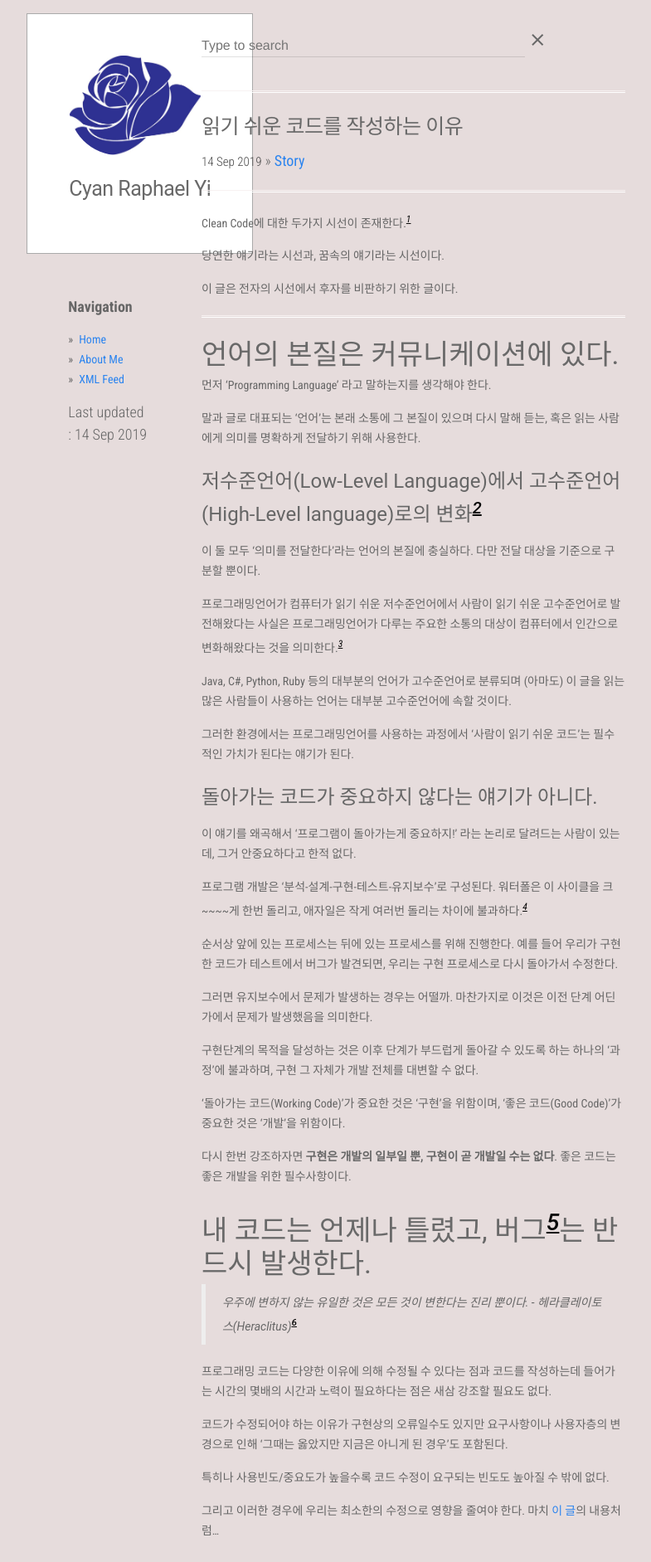
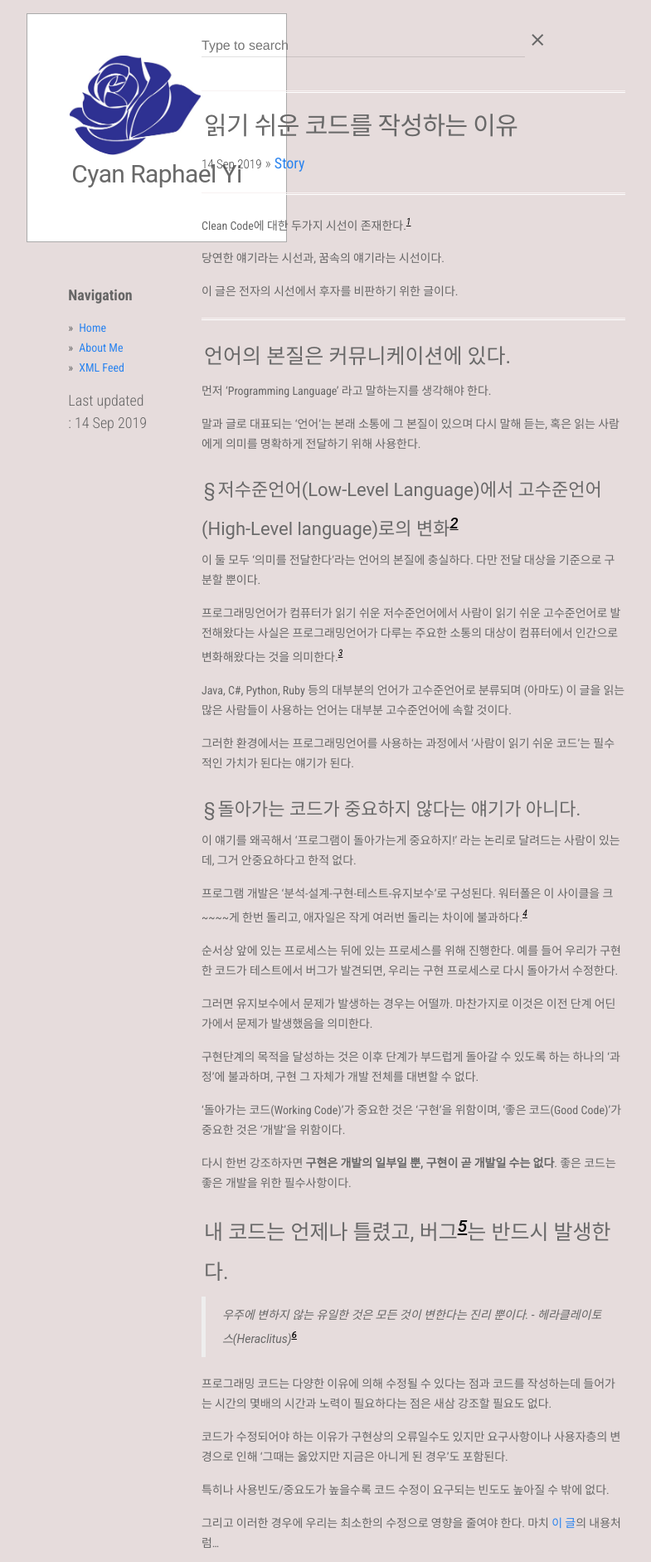
Before and after one commit to CyanRYi/cyanryi.github.io, a Jekyll site: the page built from _posts/ko/2019-09-14-Maketh-Readable-Code.md, in a window 1280 px wide. Shown: the top 1883 px of the page at 83% size, without its empty margins (89-874 px from the left). Built offline with Jekyll 4.4.1, drawn with Linux system fonts in a browser that asks for light colours.

Commit message:
Header CSS 수정

```diff
--- a/_posts/ko/2019-09-14-Maketh-Readable-Code.md
+++ b/_posts/ko/2019-09-14-Maketh-Readable-Code.md
@@ -12,13 +12,13 @@
 이 글은 전자의 시선에서 후자를 비판하기 위한 글이다.
 
 ---
-### 언어의 본질은 커뮤니케이션에 있다.
+## 언어의 본질은 커뮤니케이션에 있다.
 
 먼저 'Programming Language' 라고 말하는지를 생각해야 한다.
 
 말과 글로 대표되는 '언어'는 본래 소통에 그 본질이 있으며 다시 말해 듣는, 혹은 읽는 사람에게 의미를 명확하게 전달하기 위해 사용한다.
 
-#### 저수준언어(Low-Level Language)에서 고수준언어(High-Level language)로의 변화[^2]
+### 저수준언어(Low-Level Language)에서 고수준언어(High-Level language)로의 변화[^2]
 
 이 둘 모두 '의미를 전달한다'라는 언어의 본질에 충실하다. 다만 전달 대상을 기준으로 구분할 뿐이다.
 
@@ -28,7 +28,7 @@
 
 그러한 환경에서는 프로그래밍언어를 사용하는 과정에서 '사람이 읽기 쉬운 코드'는 필수적인 가치가 된다는 얘기가 된다.
 
-#### 돌아가는 코드가 중요하지 않다는 얘기가 아니다.
+### 돌아가는 코드가 중요하지 않다는 얘기가 아니다.
 
 이 얘기를 왜곡해서 '프로그램이 돌아가는게 중요하지!' 라는 논리로 달려드는 사람이 있는데, 그거 안중요하다고 한적 없다.
 
@@ -44,7 +44,7 @@
 
 다시 한번 강조하자면 **구현은 개발의 일부일 뿐, 구현이 곧 개발일 수는 없다**. 좋은 코드는 좋은 개발을 위한 필수사항이다.
 
-### 내 코드는 언제나 틀렸고, 버그[^5]는 반드시 발생한다.
+## 내 코드는 언제나 틀렸고, 버그[^5]는 반드시 발생한다.
 
 > 우주에 변하지 않는 유일한 것은 모든 것이 변한다는 진리 뿐이다.
     - 헤라클레이토스(Heraclitus)[^6]
@@ -57,7 +57,7 @@
 
 그리고 이러한 경우에 우리는 최소한의 수정으로 영향을 줄여야 한다. 마치 [이 글](http://woowabros.github.io/study/2019/03/20/cleancode.html)의 내용처럼...
 
-#### 자연어로 이해해보자.
+### 자연어로 이해해보자.
 
 일기예보는 시간의 흐름에 따라 빈번하게 바뀔 수 있다. 1주일 전에 예측한 오늘 날씨와 어제 예측한 오늘 날씨는 다르고, 오늘 오전에 예측한 오후 날씨는 또 다를 수 있다.
 
@@ -80,7 +80,7 @@
 
 하지만 고쳐야 하는 입장에서는 어느쪽이 더 읽고 고치기 쉬운지는 명확하다.
 
-### 마치며
+## 마치며
 
 결국 프로그래밍 **언어**로 쓰여진 코드는 '읽고' '고칠 수 있어야' 한다.
 
--- a/static/css/main.css
+++ b/static/css/main.css
@@ -23,12 +23,21 @@
   color: #696969;
   font-weight: normal;
 }
+h1, h2, h3::before {
+    content: "§";
+    margin: 3px;
+}
 h1 {
   margin-bottom: 10px;
-  font-size: 25px;
+  font-size: 30px;
 }
-h2, h3 {
+h2 {
+    margin-bottom: 5px;
+    font-size: 25px;
+}
+h3 {
   margin-bottom: 5px;
+    font-size: 22px;
 }
 a, a:link, a:active {
   text-decoration: none;
```
